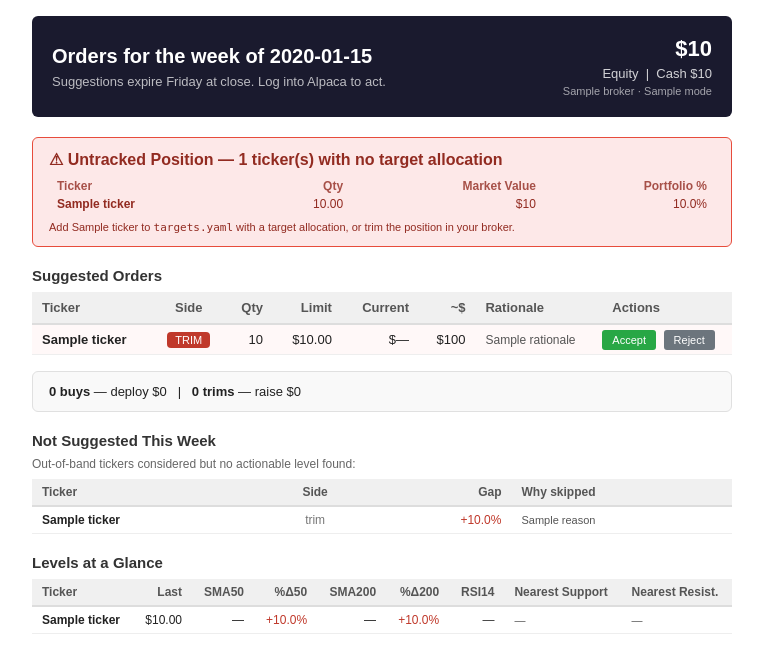
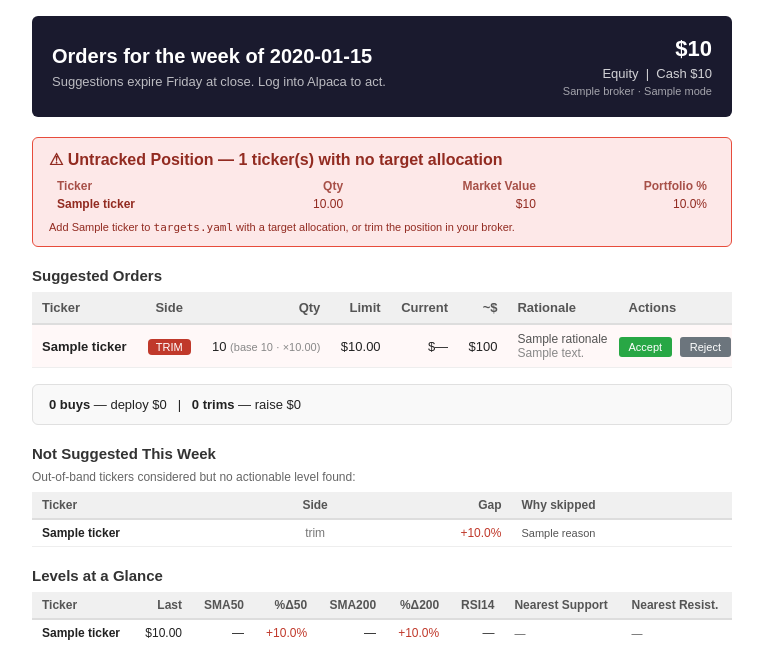
Before and after one commit to sunjiajing0815/me_invest_paper, a Python web app: template templates/weekly_suggestions.html.j2 in a window 1280 px wide. Shown: the top 646 px of the page, without its empty margins (258-1021 px from the left). Run offline with Jinja, Linux system fonts and the light colour scheme; the template is opened without the code that fills it: most values are stand-ins (such as "Sample title", 1, 10 or a date in 2020).

Commit message:
feat(4.7): show base_qty/size_factor/context_note in suggestion email templates
Co-Authored-By: Claude Sonnet 4.6 <noreply@anthropic.com>

```diff
--- a/templates/weekly_suggestions.html.j2
+++ b/templates/weekly_suggestions.html.j2
@@ -95,11 +95,21 @@
         <span style="background:#c0392b; color:#fff; padding:2px 8px; border-radius:4px; font-size:11px;">TRIM</span>
         {% endif %}
       </td>
-      <td style="padding:7px 10px; text-align:right;">{{ "{:.0f}".format(s.qty) }}</td>
+      <td style="padding:7px 10px; text-align:right;">
+        {{ "{:.0f}".format(s.qty) }}
+        {% if s.size_factor is defined and s.size_factor != 1.0 and s.base_qty is defined and s.base_qty is not none %}
+        <span style="color:#888; font-size:11px;">(base&nbsp;{{ "{:.0f}".format(s.base_qty) }}&nbsp;·&nbsp;×{{ "%.2f"|format(s.size_factor) }})</span>
+        {% endif %}
+      </td>
       <td style="padding:7px 10px; text-align:right;">${{ "{:,.2f}".format(s.limit_price) }}</td>
       <td style="padding:7px 10px; text-align:right;">${{ "{:,.2f}".format(current) if current else '—' }}</td>
       <td style="padding:7px 10px; text-align:right;">${{ "{:,.0f}".format(cost) }}</td>
-      <td style="padding:7px 10px; font-size:12px; color:#555;">{{ item.rationale if item.rationale else s.reason }}</td>
+      <td style="padding:7px 10px; font-size:12px; color:#555;">
+        {{ item.rationale if item.rationale else s.reason }}
+        {% if s.context_note is defined and s.context_note %}
+        <br><span style="color:#888;">{{ s.context_note }}</span>
+        {% endif %}
+      </td>
       <td style="white-space:nowrap;">
         <a href="{{ base_url }}/suggestions/{{ item.sid }}/accept?token={{ item.accept_token }}"
            style="background:#28a745;color:white;padding:4px 10px;text-decoration:none;border-radius:3px;font-size:11px;margin-right:4px;">Accept</a>
--- a/templates/weekly_suggestions.txt.j2
+++ b/templates/weekly_suggestions.txt.j2
@@ -18,7 +18,7 @@ Orders for the week of {{ week_of.strftime('%b %-d, %Y') }}
 {% set ind = indicators | selectattr('ticker', 'equalto', s.ticker) | first | default(None) %}
 {% set current = ind.close if ind else 0 %}
 {% set cost = s.qty * s.limit_price %}
-{{ s.ticker | ljust(6) }}  {{ s.side.upper() | ljust(4) }}  {{ "{:.0f}".format(s.qty) | rjust(5) }}  {{ "${:,.2f}".format(s.limit_price) | rjust(10) }}  {{ ("${:,.2f}".format(current) if current else "—") | rjust(10) }}  {{ "${:,.0f}".format(cost) | rjust(9) }}  {{ s.reason }}
+{{ s.ticker | ljust(6) }}  {{ s.side.upper() | ljust(4) }}  {{ "{:.0f}".format(s.qty) | rjust(5) }}{% if s.size_factor is defined and s.size_factor != 1.0 and s.base_qty is defined and s.base_qty is not none %} (base {{ "{:.0f}".format(s.base_qty) }} x{{ "%.2f"|format(s.size_factor) }}){% endif %}  {{ "${:,.2f}".format(s.limit_price) | rjust(10) }}  {{ ("${:,.2f}".format(current) if current else "—") | rjust(10) }}  {{ "${:,.0f}".format(cost) | rjust(9) }}  {{ s.reason }}{% if s.context_note is defined and s.context_note %}  [{{ s.context_note }}]{% endif %}
 {% endfor %}
 
 {% set buys = suggestions | selectattr('side', 'equalto', 'buy') | list %}
```
